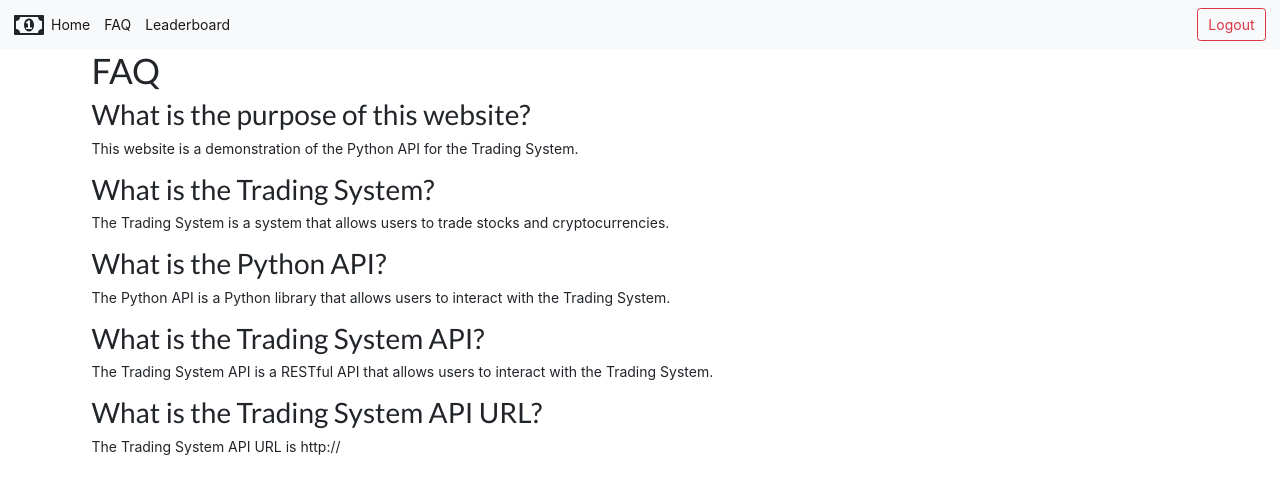
After one commit to FawziLinggo/polardb-teams-2023, a Flask app: template Python API/templates/faq.html in a window 1280 px wide. The commit adds this page. Shown: the top 494 px of the page. Run offline with Flask 2, Linux system fonts and the light colour scheme; the template is opened without the code that fills it, so the values that code supplies are empty; parts of the project's set-up code (start-up, migrations or seed data) failed here and were passed over; some libraries are stand-ins or nearby versions.

Commit message:
add faq, ledearboar, to web

```diff
--- /dev/null
+++ b/Python API/templates/faq.html
@@ -0,0 +1,20 @@
+{% extends "layout.html" %}
+{% block content %}
+
+    <h1>FAQ</h1>
+
+    <h2>What is the purpose of this website?</h2>
+    <p>This website is a demonstration of the Python API for the Trading System.</p>
+
+    <h2>What is the Trading System?</h2>
+    <p>The Trading System is a system that allows users to trade stocks and cryptocurrencies.</p>
+
+    <h2>What is the Python API?</h2>
+    <p>The Python API is a Python library that allows users to interact with the Trading System.</p>
+
+    <h2>What is the Trading System API?</h2>
+    <p>The Trading System API is a RESTful API that allows users to interact with the Trading System.</p>
+
+    <h2>What is the Trading System API URL?</h2>
+    <p>The Trading System API URL is http://    </p>
+{% endblock %}
--- a/Python API/templates/layout.html
+++ b/Python API/templates/layout.html
@@ -5,12 +5,44 @@
     <meta name="viewport"
           content="width=device-width, user-scalable=no, initial-scale=1.0, maximum-scale=1.0, minimum-scale=1.0">
     <meta http-equiv="X-UA-Compatible" content="ie=edge">
-    <title>Trading</title>
 
 <link rel="stylesheet" href="https://cdn.jsdelivr.net/npm/semantic-ui@2.5.0/dist/semantic.min.css">
-<script src="https://cdn.jsdelivr.net/npm/semantic-ui@2.5.0/dist/semantic.min.js"></script>
+<link rel="stylesheet" href="https://cdn.jsdelivr.net/npm/bootstrap@4.6.2/dist/css/bootstrap.min.css" integrity="sha384-xOolHFLEh07PJGoPkLv1IbcEPTNtaed2xpHsD9ESMhqIYd0nLMwNLD69Npy4HI+N" crossorigin="anonymous">
+<link rel="stylesheet" href="https://stackpath.bootstrapcdn.com/font-awesome/4.7.0/css/font-awesome.min.css">
+<link rel="stylesheet" href="{{ url_for('static', path='css/style.js') }}">
+<script src="https://cdn.jsdelivr.net/npm/semantic-ui@2.5.0/dist/semantic.min.js"> $('select.dropdown')
+  .dropdown()
+;</script>
+    <script src="//ajax.googleapis.com/ajax/libs/jquery/1.9.1/jquery.min.js"></script>
+    <script type="module" src="{{ url_for('static', path='js/init_firebase.js') }}"></script>
+    <script type="module" src="{{ url_for('static', path='js/logout.js') }}"></script>
+    <script type="module" src="{{ url_for('static', path='js/stream_auth.js') }}"></script>
+</head>
 </head>
 <body>
+<nav class="navbar navbar-expand-lg navbar-light bg-light">
+  <i class="fa fa-money fa-2x" aria-hidden="true"></i>
+  <button class="navbar-toggler" type="button" data-toggle="collapse" data-target="#navbarSupportedContent" aria-controls="navbarSupportedContent" aria-expanded="false" aria-label="Toggle navigation">
+    <span class="navbar-toggler-icon"></span>
+  </button>
+
+  <div class="collapse navbar-collapse" id="navbarSupportedContent">
+    <ul class="navbar-nav mr-auto">
+      <li class="nav-item active">
+        <a class="nav-link" href="/">Home <span class="sr-only">(current)</span></a>
+      </li>
+        <li class="nav-item active">
+        <a class="nav-link" href="/faq">FAQ <span class="sr-only">(current)</span></a>
+      </li>
+        <li class="nav-item active">
+        <a class="nav-link" href="/leaderboard">Leaderboard <span class="sr-only">(current)</span></a>
+      </li>
+    </ul>
+    <form class="form-inline my-2 my-lg-0">
+      <button class="btn btn-outline-danger my-2 my-sm-0" id="logout">Logout</button>
+    </form>
+  </div>
+</nav>
 <div class="ui container">
 
     {% block content %}
--- a/Python API/templates/stock_detail.html
+++ b/Python API/templates/stock_detail.html
@@ -1,5 +1,7 @@
 {% extends "layout.html" %}
 {% block content %}
+
+<title>Trading</title>
 
 
 <h1><a href="/">Stocks</a> <i class="angle double right icon"> </i> {{ stock.company }} ({{ stock.symbol }})</h1>
```
Also changed, not shown: Python API/main.py (+49 -20 lines), Python API/templates/index.html (+8 -42 lines), Python API/templates/leaderboard.html (added, +8 -0 lines), Python API/static/images/bg-1-old.jpg (added), Python API/static/images/bg-1.jpg.
